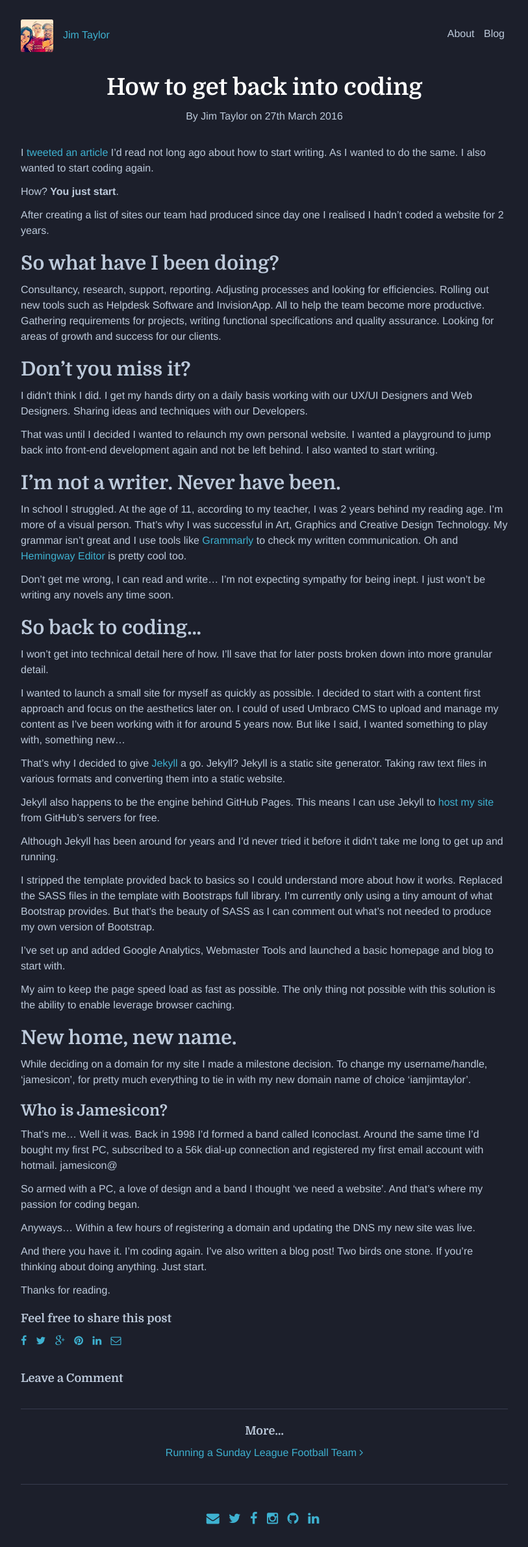
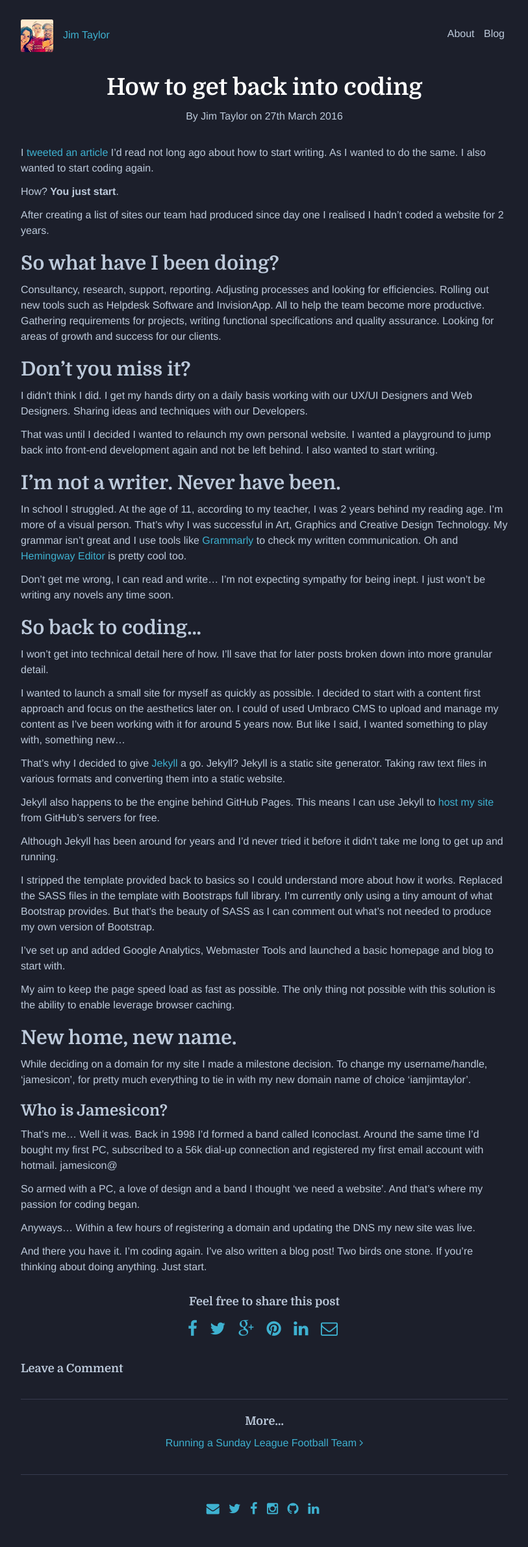
Before and after one commit to iamjimtaylor/iamjimtaylor, a Jekyll site: the page built from _posts/2016-03-27-how-to-get-back-into-coding.md, in a window 1280 px wide. Shown: the whole page at 65% size, without its empty margins (233-1046 px from the left). Built offline with Jekyll 4.4.1, drawn with Linux system fonts in a browser that asks for light colours; comment, search, counter and statistics services are not loaded.

Commit message:
share icons

```diff
--- a/_includes/post/disqus.html
+++ b/_includes/post/disqus.html
@@ -1,4 +1,3 @@
-<br>
 <h4>Leave a Comment</h4>
 <div id="disqus_thread"></div>
 <script>
--- a/_includes/post/share.html
+++ b/_includes/post/share.html
@@ -1,5 +1,4 @@
-<div class="share-article clearfix">
-	<p>Thanks for reading.</p>
+<div class="share-article clearfix text-center">
     <h4>Feel free to share this post</h4>
     <ul class="list-unstyled list-inline list-share-icons">
         <li>
--- a/_sass/skin/widgets/_share_list.scss
+++ b/_sass/skin/widgets/_share_list.scss
@@ -6,6 +6,10 @@
    ==================================================
 */
 
+.share-article {
+	padding: 20px 0;
+}
+
 /* ==========================================================================
 #share list
 ========================================================================== */
@@ -13,10 +17,14 @@
 .list-share-icons {
 	li {
 		display: inline-block;
-		margin-left: 15px;
+		margin-left: 5px;
 
 		&:first-child {
 			margin-left: 0;
 		}
+
+		a {
+			font-size: 26px;
+		}
 	}
 }
--- a/css/main.scss
+++ b/css/main.scss
@@ -55,7 +55,7 @@
 // @import "skin/widgets/image_widget";
 // @import "skin/widgets/product_summary";
 // @import "skin/widgets/resource";
-// @import "skin/widgets/share_list";
+@import "skin/widgets/share_list";
 // @import "skin/widgets/subnav";
 // @import "skin/widgets/tags";
 // @import "skin/widgets/team_member";
```
